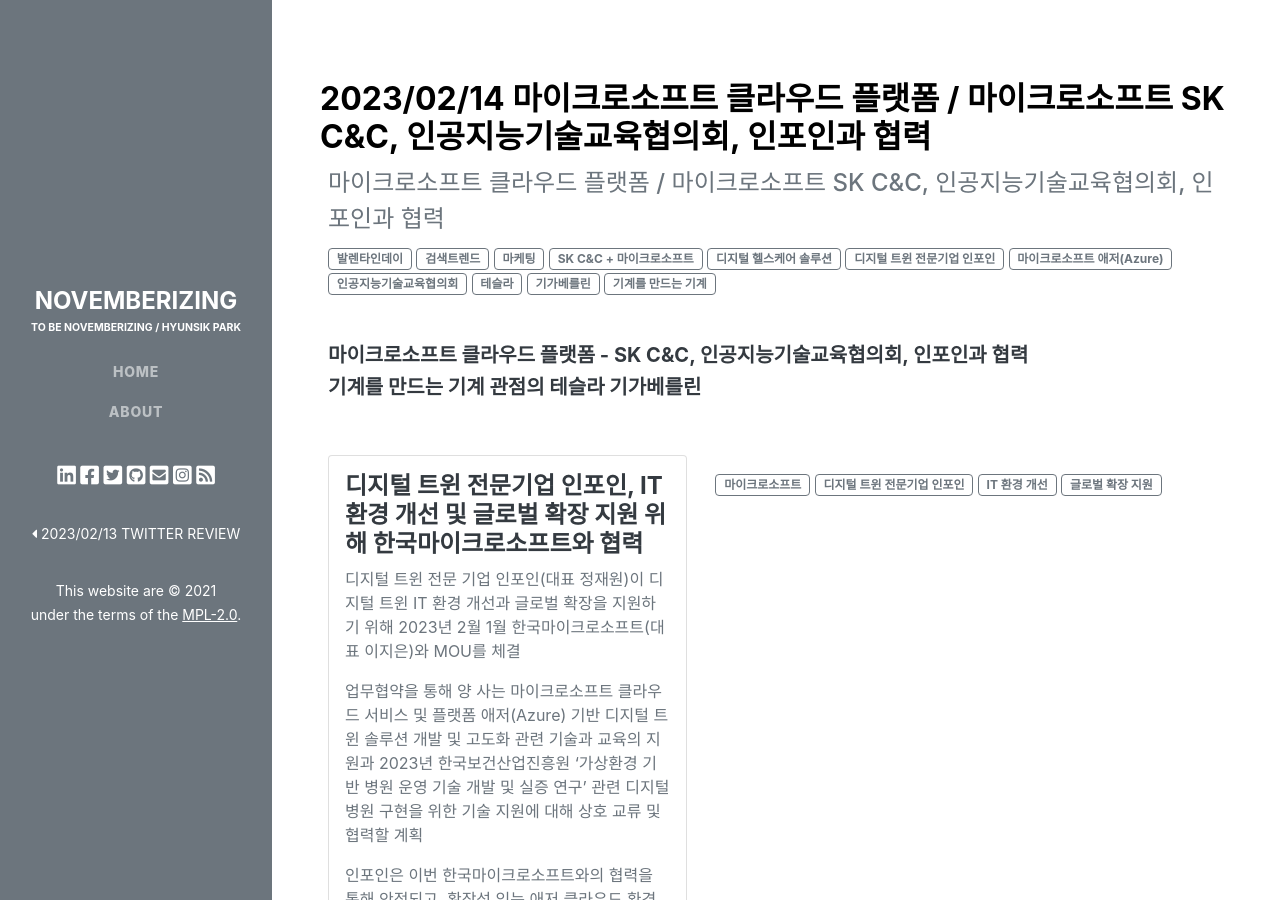
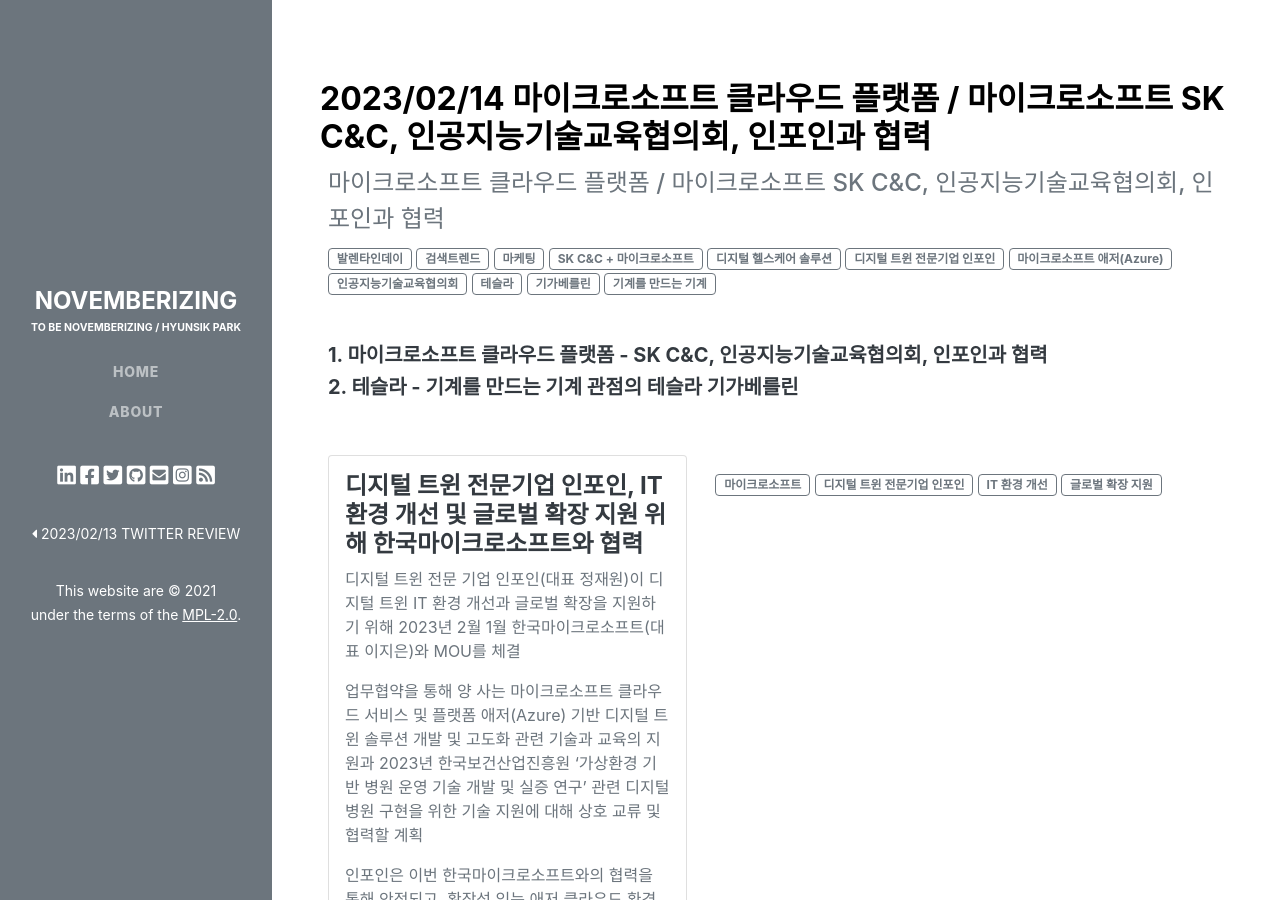
Before and after one commit to novemberizing/novemberizing.github.io, a Jekyll site: the page built from _posts/2023-02-14-NewsXBrief.md, in a window 1280 px wide and 900 px high. Built offline with Jekyll 4.4.1, drawn with Linux system fonts in a browser that asks for light colours; comment, search, counter and statistics services are not loaded.

Commit message:
업데이트

```diff
--- a/_posts/2023-02-14-NewsXBrief.md
+++ b/_posts/2023-02-14-NewsXBrief.md
@@ -10,8 +10,8 @@
 
 <div class="row">
     <div class="col mb-5">
-        <h5>마이크로소프트 클라우드 플랫폼 - SK C&C, 인공지능기술교육협의회, 인포인과 협력</h5>
-        <h5>기계를 만드는 기계 관점의 테슬라 기가베를린</h5>
+        <h5>1. 마이크로소프트 클라우드 플랫폼 - SK C&C, 인공지능기술교육협의회, 인포인과 협력</h5>
+        <h5>2. 테슬라 - 기계를 만드는 기계 관점의 테슬라 기가베를린</h5>
     </div>
 </div>
 
```
